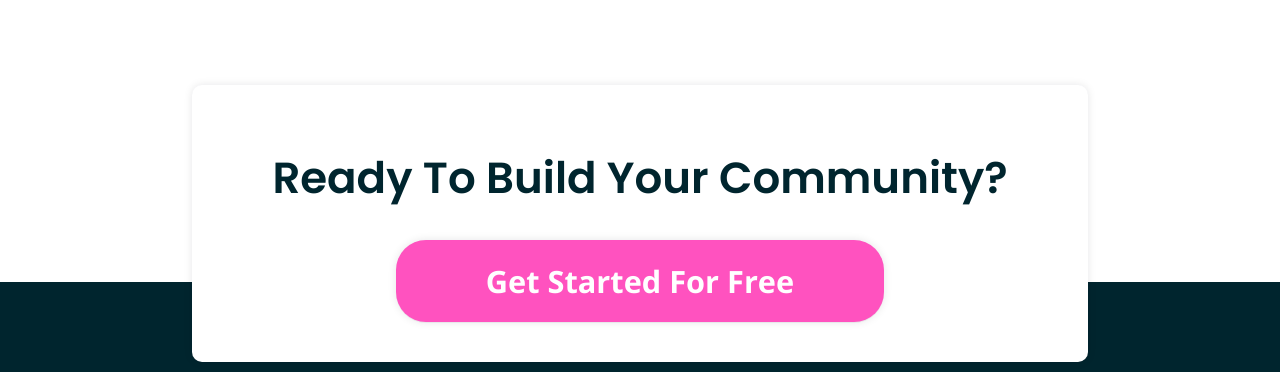
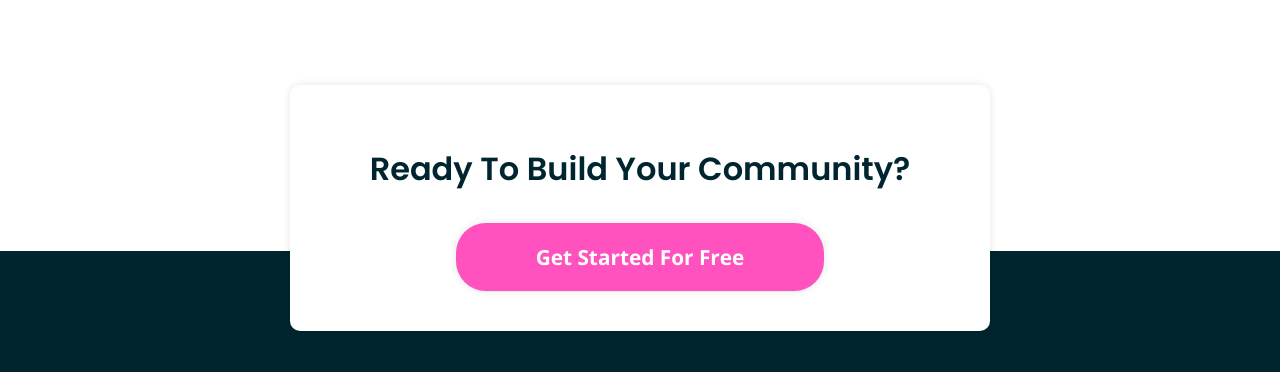
Before and after one commit to marcoslimaJS/Huddle-Page, a plain HTML site: page index.html in a window 1280 px wide. Shown: the part 2101-2473 px from the top of the page. Drawn offline with nearby package versions, Linux system fonts and the light colour scheme.

Commit message:
ajustando tamanho do titulo ready build e do butao get started

```diff
--- a/css/style.css
+++ b/css/style.css
@@ -189,7 +189,7 @@ img {
   color: #fff;
   opacity: 1;
   justify-self: center;
-  padding: 20px 90px;
+  padding: 20px 80px;
   font-weight: 700;
   font-size: 2.4vw;
 }
@@ -385,3 +385,11 @@ img {
     font-size: .700rem;
   }
 }
+@media (min-width: 900px) {
+  .iniciar-conteudo h2 {
+    font-size: 2rem;
+  }
+  .iniciar-conteudo a {
+    font-size: 1.3rem;
+  }
+}
```
